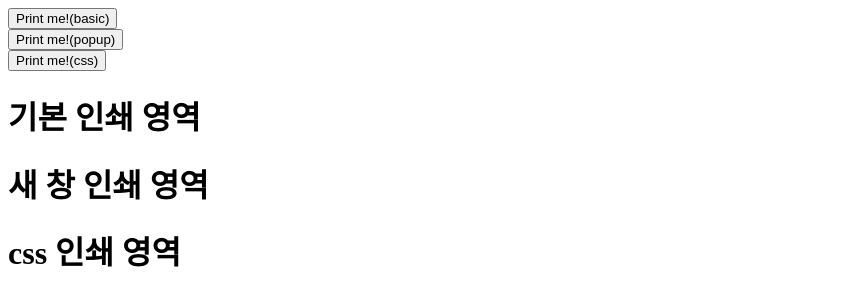
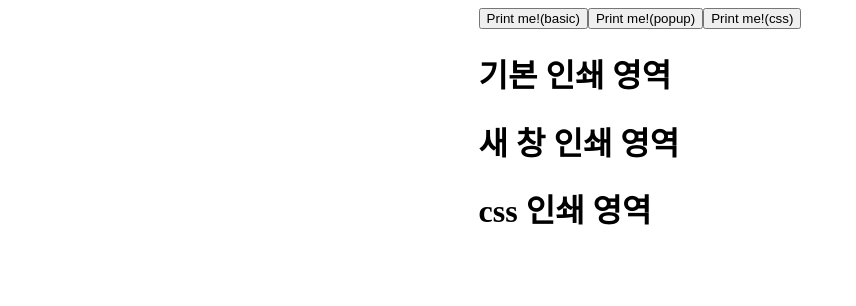
Before and after one commit to BeautyKim/angular-window-print, an Angular app: page / in a window 1280 px wide. Shown: the top 306 px of the page, without its empty margins (0-856 px from the left). Built offline with nearby package versions, Linux system fonts and the light colour scheme.

Commit message:
기본 화면 수정

```diff
--- a/src/app/app.component.html
+++ b/src/app/app.component.html
@@ -1,3 +1,6 @@
+<div class="container">
+  <div class="child">
+    <div class="printButton">
       <div>
         <button (click)="printMe1()">Print me!(basic)</button>
       </div>
@@ -6,6 +9,7 @@
       </div>
       <div>
         <button (click)="printMe3()">Print me!(css)</button>
+      </div>
     </div>
     <div id="print1">
       <h1>기본 인쇄 영역</h1>
@@ -18,3 +22,5 @@
         <h1>css 인쇄 영역</h1>
       </div>
     </div>
+  </div>
+</div>
--- a/src/app/app.component.scss
+++ b/src/app/app.component.scss
@@ -22,3 +22,14 @@
   size: 210mm 297mm; /*A4*/
   margin: 0mm
 }
+
+.container {
+  display: flex;
+  justify-content: center;
+  align-items: center;
+}
+
+.printButton {
+  display: flex;
+  justify-content: space-around;
+}
--- a/src/app/app.component.ts
+++ b/src/app/app.component.ts
@@ -22,12 +22,12 @@ export class AppComponent {
     const popupHeight = 700;
     // 현재 창 사이즈
     const winWidth = document.body.clientWidth;
-    // const winHeight = document.body.clientHeight;
+    const winHeight = document.body.clientHeight;
     const winX = window.screenX || window.screenLeft; // screenX, screenY -> Firefox
-    // const winY = window.screenY || window.screenTop;
+    const winY = window.screenY || window.screenTop;
 
     const w = winX + (winWidth - popupWidth) / 2; // left
-    // const h = winY + (winHeight - popupHeight) / 2; // top
+    const h = winY + (winHeight - popupHeight) / 2; // top
 
     const option = `width=${popupWidth}, height=${popupHeight},left=${w}, top=150, status=no, menubar=no`;
     const popupPrintContent = document.getElementById('print2').innerHTML;
```
Lines whose indentation alone changed are shown as unchanged.
